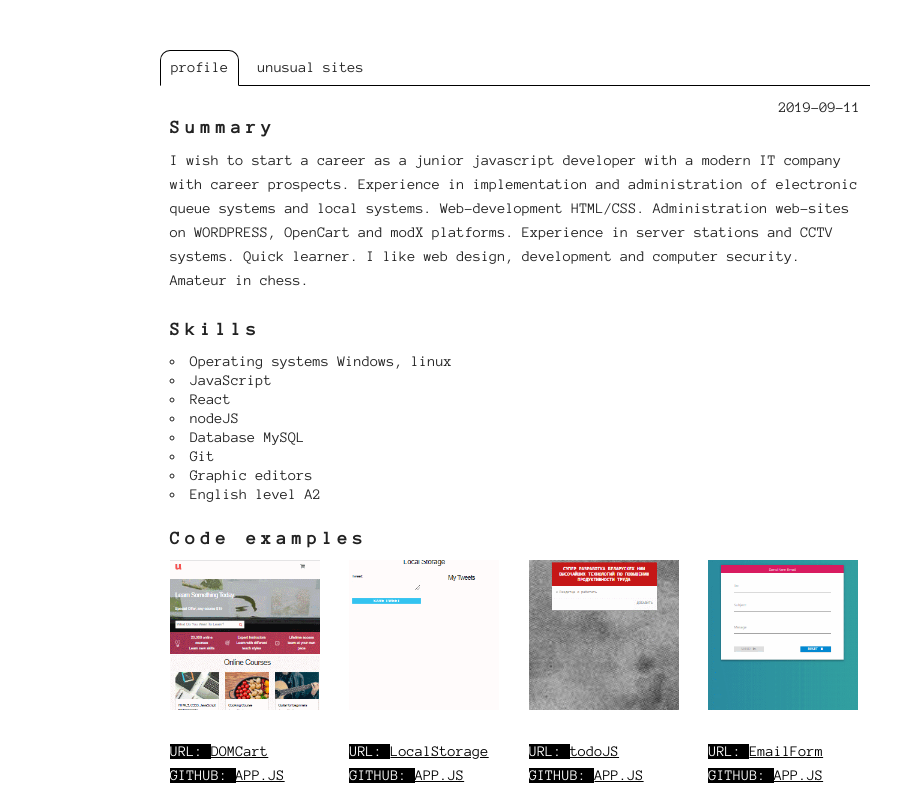
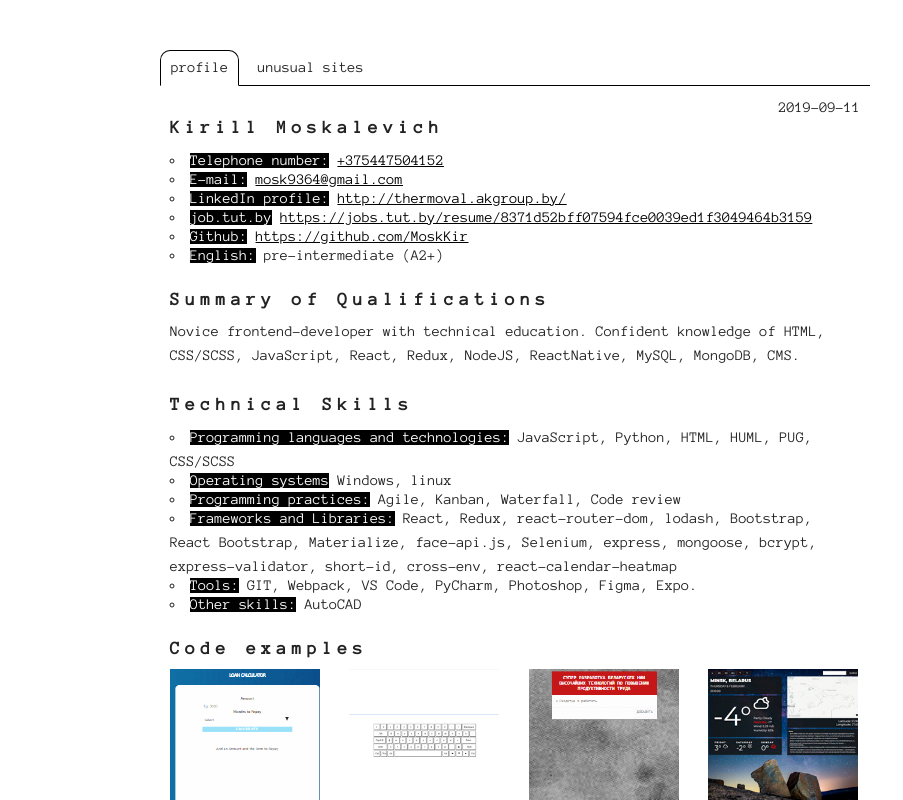
Before and after one commit to MoskKir/myCV, a plain HTML site: page index.html in a window 1280 px wide. Shown: the top 800 px of the page, 0-903 px from the left. Drawn offline with Linux system fonts and the light colour scheme.

Commit message:
fix: add info

```diff
--- a/css/style.css
+++ b/css/style.css
@@ -83,11 +83,11 @@ span {
     height: 150px;
     background-size: cover;
 }
-.item-1 { background-image: url(../img/DOMcard.gif);}
-.item-2 { background-image: url(../img/LocalStorageForm.gif);}
+.item-1 { background-image: url(../img/loanBuildApp.gif);}
+.item-2 { background-image: url(../img/vkey.jpg);}
 .item-3 { background-image: url(../img/todoJS.gif);}
-.item-4 { background-image: url(../img/EmailForm.gif);}
-.item-5 { background-image: url(../img/insurance.gif);}
+.item-4 { background-image: url(../img/fancy_weather.jpg);}
+.item-5 { background-image: url(../img/short-link.jpg);}
 .item-6 { background-image: url(../img/weekBudget.gif);}
 .item-7 { background-image: url(../img/jsonAPI.gif);}
 .item-8 { background-image: url(../img/kinopoisk.gif);}
--- a/js/script.js
+++ b/js/script.js
@@ -10,39 +10,43 @@ function render() {
                 <div class="tabContent">
                         <time>2019-09-11</time>
 
-                        <h2>Summary</h2>
+                        <h2>Kirill Moskalevich</h2>
+                            <ul>
+                                <li><span>Telephone number:</span> <a href="tel:+375447504152">+375447504152</a></li>
+                                <li><span>E-mail:</span> <a href="mailto:mosk9364@gmail.com" >mosk9364@gmail.com</a></li>
+                                <li><span>LinkedIn profile:</span> <a href="http://thermoval.akgroup.by/">http://thermoval.akgroup.by/</a></li>
+                                <li><span>job.tut.by</span> <a href="https://jobs.tut.by/resume/8371d52bff07594fce0039ed1f3049464b3159">https://jobs.tut.by/resume/8371d52bff07594fce0039ed1f3049464b3159</a></li>
+                                <li><span>Github:</span> <a href="https://github.com/MoskKir" target="_blank">https://github.com/MoskKir</a></li>
+                                <li><span>English:</span> pre-intermediate (A2+)</li>
+                            </ul>
+
+                        <h2>Summary of Qualifications </h2>
                             <p>
-                               I wish to start a career as a junior javascript developer with
-                               a modern IT company with career prospects.
-                               Experience in implementation and administration
-                               of electronic queue systems and local systems.
-                               Web-development HTML/CSS. Administration web-sites on WORDPRESS,
-                               OpenCart and modX platforms. Experience in server stations and CCTV
-                               systems. Quick learner. I like web design, development and computer security.
-                               Amateur in chess.
+                                Novice frontend-developer with technical education. Confident knowledge of HTML,
+                                CSS/SCSS, JavaScript, React, Redux, NodeJS, ReactNative, MySQL, MongoDB, CMS.
                             </p>
-                        <h2>Skills</h2>
+                        <h2>Technical Skills</h2>
                             <ul>
-                                <li>Operating systems Windows, linux</li>
-                                <li>JavaScript</li>
-                                <li>React</li>
-                                <li>nodeJS</li>
-                                <li>Database MySQL</li>
-                                <li>Git</li>
-                                <li>Graphic editors</li>
-                                <li>English level A2</li>
+                                <li><span>Programming languages and technologies:</span> JavaScript, Python, HTML, HUML, PUG, CSS/SCSS</li>
+                                <li><span>Operating systems</span> Windows, linux</li>
+                                <li><span>Programming practices:</span> Agile, Kanban, Waterfall, Code review</li>
+                                <li><span>Frameworks and Libraries:</span> React, Redux, react-router-dom, lodash, Bootstrap, React Bootstrap, Materialize, face-api.js, Selenium, express,
+                                    mongoose, bcrypt, express-validator, short-id, cross-env, react-calendar-heatmap</li>
+                                <li><span>Tools:</span> GIT, Webpack, VS Code, PyCharm, Photoshop, Figma, Expo.</li>
+                                <li><span>Other skills:</span> AutoCAD</li>
                             </ul>
                         <h2>Code examples</h2>
                             <div class="row">
                                 <div class="three columns">
                                     <div class="item-list item-1"></div>
-                                    <span>URL: </span><a href="https://moskkir.github.io/myLernJS/DOMCart/" target="_blank">DOMCart</a>
-                                    <span>GITHUB: </span><a href="https://github.com/MoskKir/myLernJS/blob/master/DOMCart/js/app.js" target="_blank">APP.JS</a>
+                                    <span>URL: </span><a href="http://react-app.akgroup.by/" target="_blank">loanReactApp</a>
+                                    <span>GITHUB: </span><a href="https://github.com/MoskKir/myLernJS/tree/master/loan/src" target="_blank">APP.JS</a>
                                 </div>
                                 <div class="three columns">
                                     <div class="item-list item-2"></div>
-                                    <span>URL: </span><a href="https://moskkir.github.io/myLernJS/LocalStorageForm/" target="_blank">LocalStorage</a>
-                                    <span>GITHUB: </span><a href="https://github.com/MoskKir/myLernJS/blob/master/LocalStorageForm/assets/js/app.js" target="_blank">APP.JS</a>
+                                    <span>URL: </span><a href="https://moskkir.github.io/codejam-virtual-keyboard/" target="_blank">Virtual Keyboard</a>
+                                    <br>
+                                    <span>GITHUB: </span><a href="https://github.com/MoskKir/codejam-virtual-keyboard/tree/codejam-virtual-keyboard" target="_blank">repo</a>
                                 </div>
                                 <div class="three columns">
                                     <div class="item-list item-3"></div>
@@ -51,15 +55,15 @@ function render() {
                                 </div>
                                 <div class="three columns">
                                     <div class="item-list item-4"></div>
-                                    <span>URL: </span><a href="https://moskkir.github.io/myLernJS/email/" target="_blank">EmailForm</a>
-                                    <span>GITHUB: </span><a href="https://github.com/MoskKir/myLernJS/blob/master/email/js/app.js" target="_blank">APP.JS</a>
+                                    <span>URL: </span><a href="https://moskkir.github.io/Fancy-weather/" target="_blank">Fancy weather</a>
+                                    <span>GITHUB: </span><a href="https://github.com/MoskKir/Fancy-weather/tree/work-branch/fancy-weather" target="_blank">repo</a>
                                 </div>
                             </div>
                             <div class="row">
                                 <div class="three columns">
                                     <div class="item-list item-5"></div>
-                                    <span>URL: </span><a href="https://moskkir.github.io/myLernJS/insurance/" target="_blank">CarInsuranse</a>
-                                    <span>GITHUB: </span><a href="https://github.com/MoskKir/myLernJS/blob/master/insurance/js/app.js" target="_blank">APP.JS</a>
+                                    <span>URL: </span><a href="http://moskkir.ru/" target="_blank">Short Link</a>
+                                    <span>GITHUB: </span><a href="https://github.com/MoskKir/short-link-project" target="_blank">repo</a>
                                 </div>
                                 <div class="three columns">
                                     <div class="item-list item-6"></div>
```
Also changed, not shown: img/fancy_weather.jpg (added), img/short-link.jpg (added), img/vkey.jpg (added).
